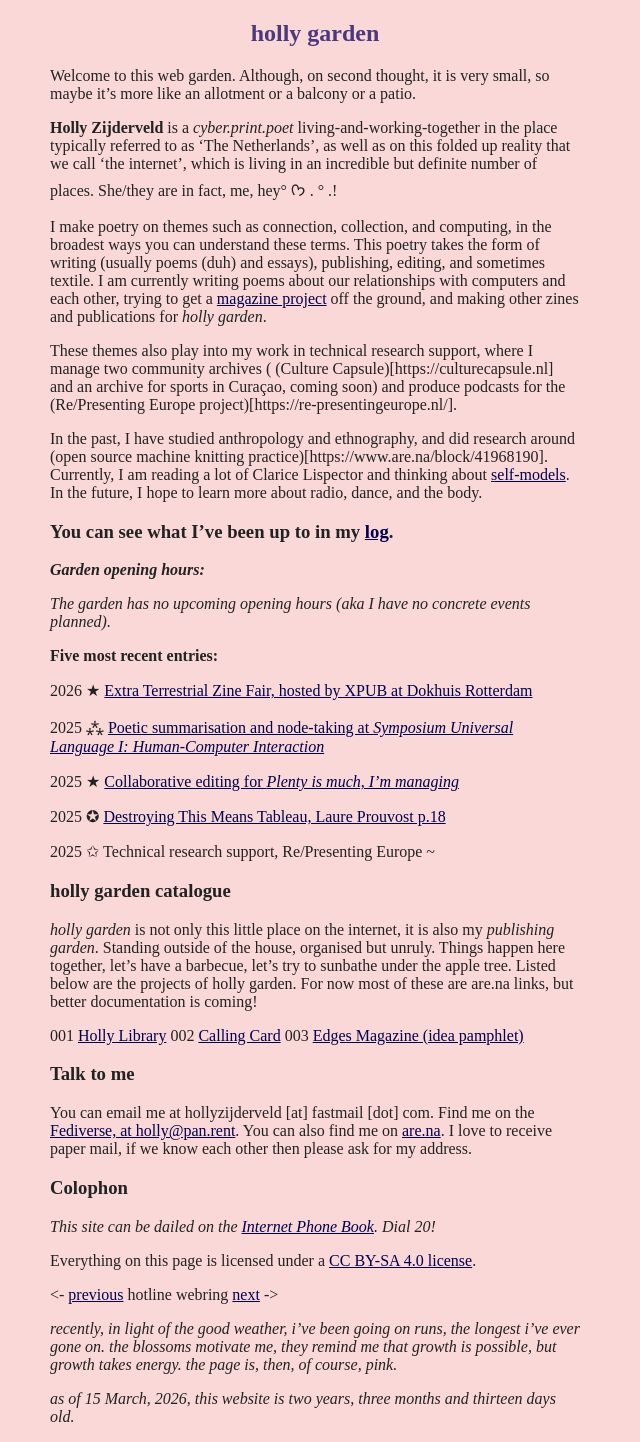
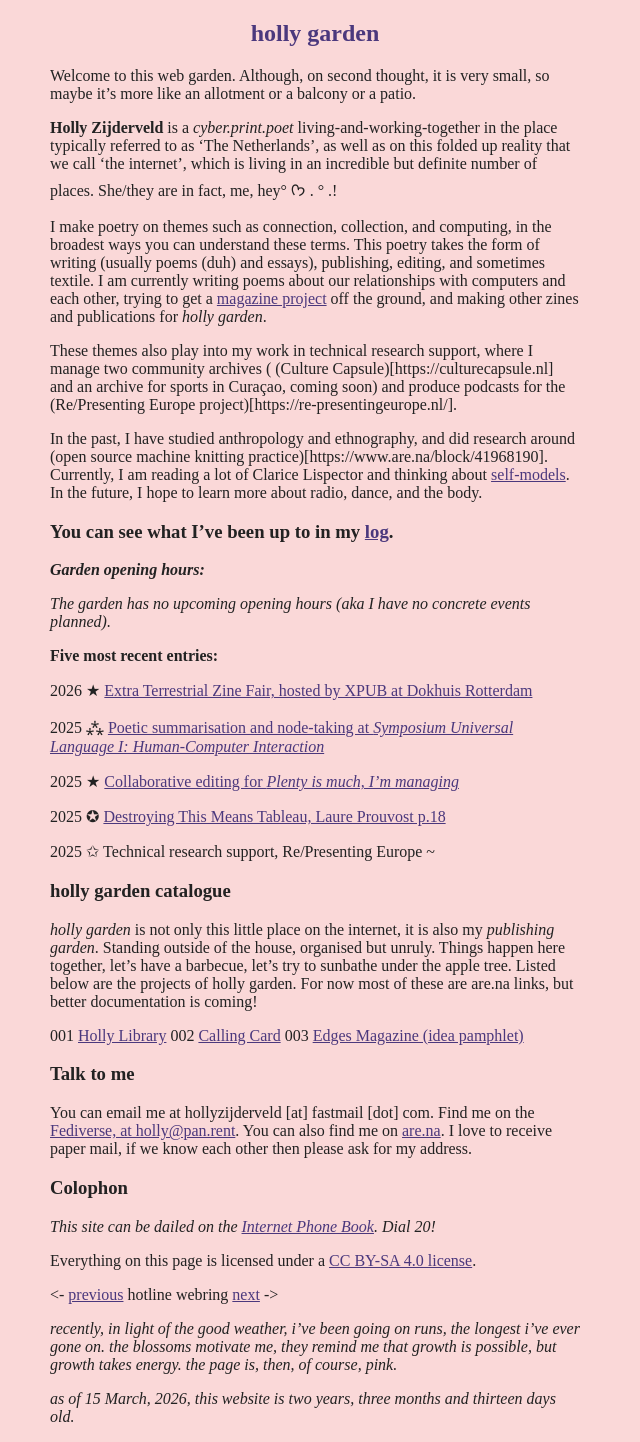
Before and after one commit to hollyz1jderveld/hollyz1jderveld.github.io, a Jekyll site: the page built from index.md, in a window 1280 px wide. Shown: the whole page, without its empty margins (0-640 px from the left). Built offline with Jekyll 4.4.1, drawn with Linux system fonts in a browser that asks for light colours; some web fonts are replaced; Markdown is read by kramdown in place of the engine named in the settings; our own code applies the rules of GitHub Pages for plain Markdown files.

Commit message:
Update style.css

```diff
--- a/assets/css/style.css
+++ b/assets/css/style.css
@@ -11,9 +11,9 @@ h2 {
 }
 
 a:link {
-    color:#00004d;
+    color:#4b387d;
 }
 
 a:visited {
-    color:#00004d
+    color:#4b387d;
 }
```
